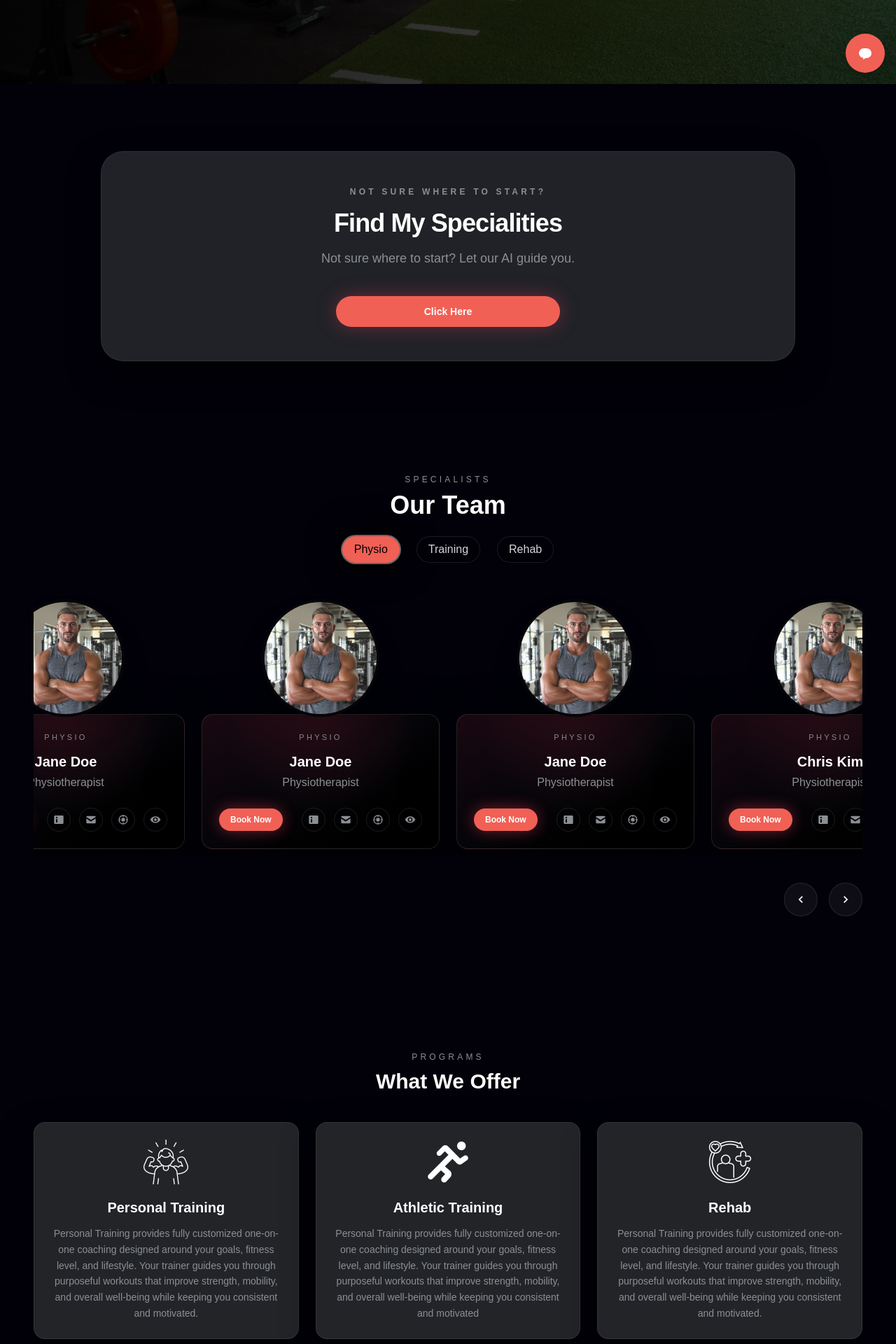
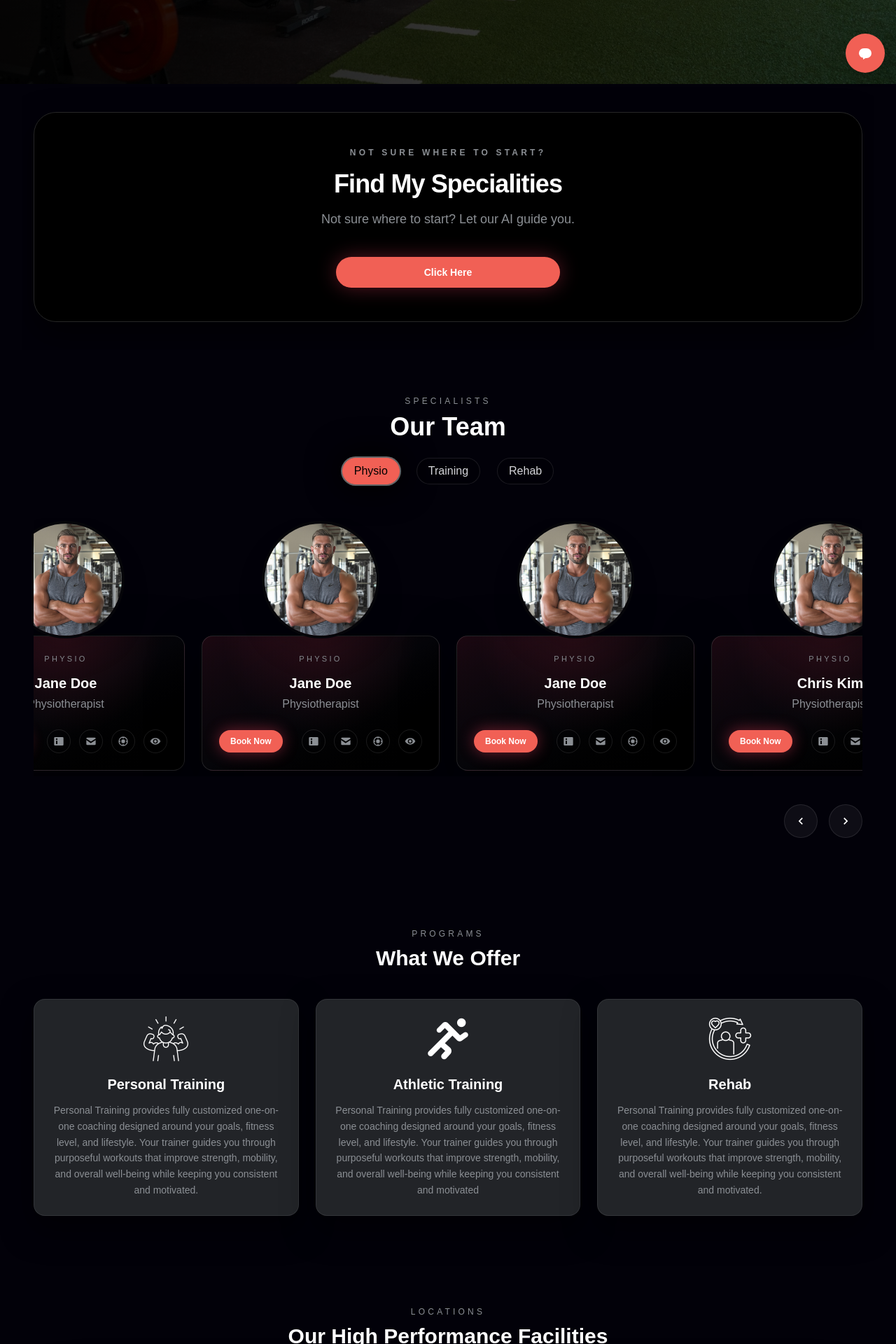
Before and after one commit to shishir95/depth-training-frontend, a Next.js app: page /home in a window 1280 px wide. Shown: the part 680-2600 px from the top of the page at 70% size. Built offline with nearby package versions, Linux system fonts and the light colour scheme.

Commit message:
about page problem fixed

```diff
--- a/src/app/about/page.jsx
+++ b/src/app/about/page.jsx
@@ -44,9 +44,9 @@ export const metadata = { title: "About | Depth Training" };
 
 export default function AboutPage() {
   return (
+    <main>
+      <Header />
       <div className="mx-auto w-full max-w-7xl px-6 py-16 space-y-16">
-      <Header />
-
         <section className="relative overflow-hidden rounded-3xl border border-white/10 bg-gradient-to-br from-zinc-950 via-[#06030f] to-black px-6 py-12 sm:px-10">
           <div
             aria-hidden="true"
@@ -63,7 +63,8 @@ export default function AboutPage() {
                 </h1>
                 <p className="mt-4 max-w-2xl text-base text-zinc-300">
                   We are a collective of performance coaches, therapists, and
-                recovery specialists helping movers feel premium every session.
+                  recovery specialists helping movers feel premium every
+                  session.
                 </p>
               </div>
 
@@ -116,18 +117,21 @@ export default function AboutPage() {
               </div>
               <p className="mt-6 text-sm text-zinc-300">
                 We blend charcoal interiors, coral highlights, and smooth Lenis
-              motion cues across every studio to keep your nervous system calm.
+                motion cues across every studio to keep your nervous system
+                calm.
               </p>
             </div>
           </div>
         </section>
 
-      <section className="rounded-3xl border border-white/10 bg-white/5 p-6 shadow-[0_25px_60px_rgba(0,0,0,0.45)] sm:p-10">
+        <section className="rounded-3xl border border-neutral-800 bg-black p-6 shadow-[0_25px_60px_rgba(0,0,0,0.45)] sm:p-10">
           <div className="flex flex-col gap-3 text-center">
             <p className="text-xs font-semibold uppercase tracking-[0.32em] text-[var(--depth-muted)]">
               Values
             </p>
-          <h2 className="text-3xl font-semibold sm:text-4xl">How we show up</h2>
+            <h2 className="text-3xl font-semibold sm:text-4xl">
+              How we show up
+            </h2>
             <p className="text-sm text-zinc-300">
               Premium spaces mean premium standards. Here is what we stand on.
             </p>
@@ -155,7 +159,8 @@ export default function AboutPage() {
         <AboutUs />
         <CustomerReviews />
         <ContactSection />
+      </div>
       <FooterStrip />
-    </div>
+    </main>
   );
 }
--- a/src/app/home/page.jsx
+++ b/src/app/home/page.jsx
@@ -39,7 +39,7 @@ export default function Home() {
           </div>
         </section>
 
-        <div className="relative flex flex-col gap-16 px-4 pb-20 sm:px-6 lg:px-8">
+        <div className="relative flex flex-col gap-16 px-4 pb-10 sm:px-6 lg:px-8">
           <ScrollSection variant="slide-left">
             <TeamSection />
           </ScrollSection>
--- a/src/components/common/FindSpecialitiesSection.jsx
+++ b/src/components/common/FindSpecialitiesSection.jsx
@@ -16,8 +16,8 @@ export default function FindSpecialtiesSection({
       className={`relative w-full overflow-hidden bg-transparent text-white ${className}`}
       aria-label="Find Specialties"
     >
-      <div className="mx-auto max-w-5xl px-4 py-16 sm:py-20 lg:py-24">
-        <div className="rounded-[32px] border border-white/8 bg-[var(--depth-card)]/85 px-6 py-12 text-center shadow-[0_18px_45px_rgba(0,0,0,0.65)] backdrop-blur-md sm:px-12">
+      <div className="mx-auto max-w-7xl px-4 py-10 sm:py-20 lg:py-10">
+        <div className="rounded-[32px] border  border-neutral-800 bg-black  px-6 py-12 text-center shadow-[0_18px_45px_rgba(0,0,0,0.65)] backdrop-blur-md sm:px-12">
           <p className="text-[12px] font-semibold uppercase tracking-[0.35em] text-[var(--depth-muted)]">
             Not sure where to start?
           </p>
--- a/src/components/common/FooterStrip.jsx
+++ b/src/components/common/FooterStrip.jsx
@@ -81,7 +81,7 @@ export default function FooterStrip() {
     >
       <div className="relative left-1/2 w-screen -translate-x-1/2 bg-[radial-gradient(circle_at_top,_rgba(244,63,94,0.22),_transparent_60%),#050509]">
         <div className="w-full px-6 py-5 lg:px-16">
-          <div className="mx-auto flex max-w-6xl flex-col gap-5 rounded-2xl border border-white/8 bg-[var(--depth-card)]/85 px-6 py-6 shadow-[0_18px_45px_rgba(0,0,0,0.7)] backdrop-blur-md md:flex-row md:items-center md:justify-between md:px-8 md:py-7">
+          <div className="mx-auto flex max-w-6xl flex-col gap-5 rounded-2xl border  border-neutral-800 bg-black px-6 py-6 shadow-[0_18px_45px_rgba(0,0,0,0.7)] backdrop-blur-md md:flex-row md:items-center md:justify-between md:px-8 md:py-7">
             <div className="max-w-xl">
               <p className="text-[12px] uppercase tracking-[0.35em] text-[var(--depth-muted)]">
                 Ready to get started?
--- a/src/components/home/OurOfferSection.jsx
+++ b/src/components/home/OurOfferSection.jsx
@@ -27,7 +27,7 @@ export default function OurOfferSection() {
     },
   ];
   return (
-    <section className="w-full bg-transparent py-16">
+    <section className="w-full bg-transparent">
       <div className="mx-auto max-w-7xl px-4">
         <p className="text-center text-[12px] uppercase tracking-[0.35em] text-[var(--depth-muted)]">
           Programs
```
Lines whose indentation alone changed are shown as unchanged.
